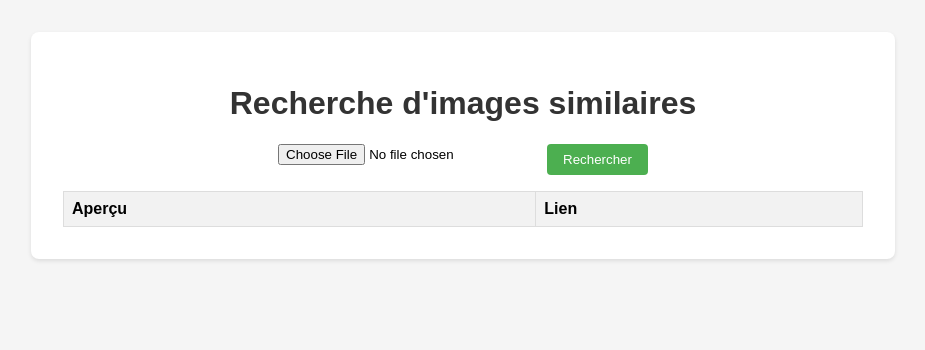
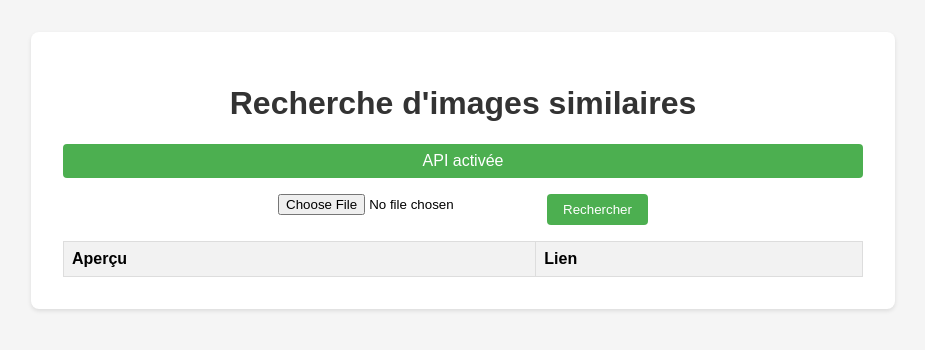
Before and after one commit to Pianot-T/test, a Flask app: page / in a window 1280 px wide. Shown: the top 350 px of the page, without its empty margins (177-1102 px from the left). Run offline with Flask 3, Linux system fonts and the light colour scheme; lists and menus that the app fills with data are empty; some libraries are stand-ins or nearby versions.

Commit message:
Display API activation status

```diff
--- a/requirements.txt
+++ b/requirements.txt
@@ -1,3 +1,4 @@
 Flask
 requests
 Pillow
+python-dotenv
--- a/webapp/server.py
+++ b/webapp/server.py
@@ -3,15 +3,41 @@ from flask import Flask, render_template, request, jsonify
 from PIL import Image
 import requests
 from io import BytesIO
+from dotenv import load_dotenv
+
+try:
+    import config  # local configuration (not tracked in git)
+except ImportError:  # pragma: no cover - config is optional
+    config = None
+
+load_dotenv()
+
+def get_setting(name, default=None):
+    """Return configuration from environment or optional config module."""
+    value = os.environ.get(name)
+    if value:
+        return value
+    if config and hasattr(config, name):
+        return getattr(config, name)
+    return default
 
 app = Flask(__name__)
+
+
+def api_is_active():
+    """Return True if at least one API key is configured."""
+    if get_setting('SERPAPI_KEY'):
+        return True
+    if get_setting('BING_VISUAL_SEARCH_KEY') and get_setting('BING_VISUAL_SEARCH_ENDPOINT'):
+        return True
+    return False
 
 # -- Image search helpers -----------------------------------------------------
 
 def search_image_bing(image_bytes):
     """Search similar images using Bing Visual Search."""
-    api_key = os.environ.get('BING_VISUAL_SEARCH_KEY')
-    endpoint = os.environ.get('BING_VISUAL_SEARCH_ENDPOINT')
+    api_key = get_setting('BING_VISUAL_SEARCH_KEY')
+    endpoint = get_setting('BING_VISUAL_SEARCH_ENDPOINT')
     if not api_key or not endpoint:
         return []
 
@@ -38,8 +64,8 @@ def search_image_bing(image_bytes):
 
 def search_image_serpapi(image_bytes):
     """Search similar images using SerpApi (Google Lens)."""
-    api_key = os.environ.get('SERPAPI_KEY')
-    endpoint = os.environ.get('SERPAPI_ENDPOINT', 'https://serpapi.com/search')
+    api_key = get_setting('SERPAPI_KEY')
+    endpoint = get_setting('SERPAPI_ENDPOINT', 'https://serpapi.com/search')
     if not api_key:
         return []
 
@@ -67,13 +93,13 @@ def search_image_serpapi(image_bytes):
 
 def search_image(image_bytes):
     """Call the configured external API to search for similar images."""
-    if os.environ.get('SERPAPI_KEY'):
+    if get_setting('SERPAPI_KEY'):
         return search_image_serpapi(image_bytes)
     return search_image_bing(image_bytes)
 
 @app.route('/')
 def index():
-    return render_template('index.html')
+    return render_template('index.html', api_active=api_is_active())
 
 @app.route('/search', methods=['POST'])
 def search():
--- a/webapp/static/style.css
+++ b/webapp/static/style.css
@@ -58,6 +58,22 @@ img.preview {
     width: 100px;
 }
 
+.api-status {
+    text-align: center;
+    color: white;
+    padding: 0.5rem;
+    margin-bottom: 1rem;
+    border-radius: 4px;
+}
+
+.api-status.active {
+    background-color: #4CAF50;
+}
+
+.api-status.inactive {
+    background-color: #f44336;
+}
+
 .uploaded-preview {
     text-align: center;
     margin-bottom: 1rem;
--- a/webapp/templates/index.html
+++ b/webapp/templates/index.html
@@ -9,6 +9,9 @@
 <body>
     <div class="container">
         <h1>Recherche d'images similaires</h1>
+        <div id="api-status" class="api-status {% if api_active %}active{% else %}inactive{% endif %}">
+            {% if api_active %}API activée{% else %}API non activée{% endif %}
+        </div>
         <form id="upload-form" enctype="multipart/form-data">
             <input type="file" name="image" id="image-input" accept="image/*" required>
             <button type="submit">Rechercher</button>
```
Also changed, not shown: config_example.py (added, +10 -0 lines), README.md, 2 other files.
